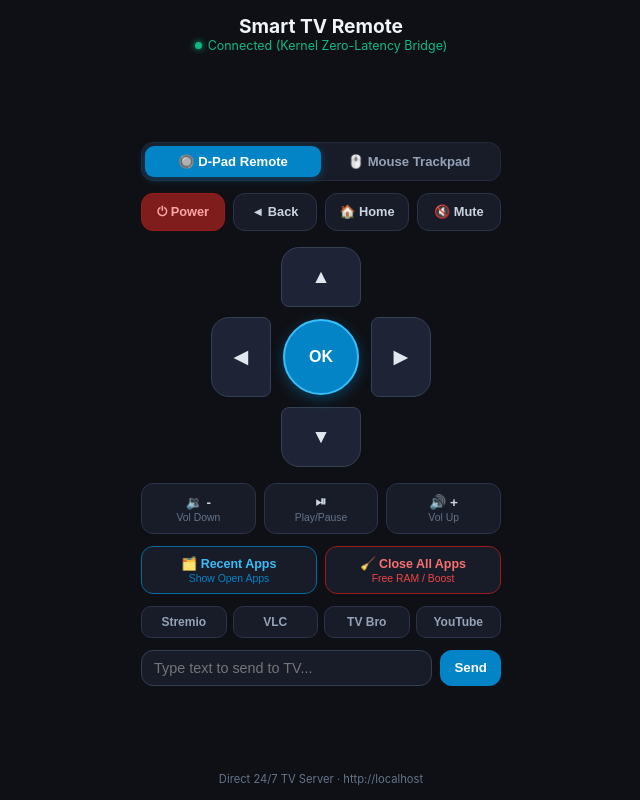
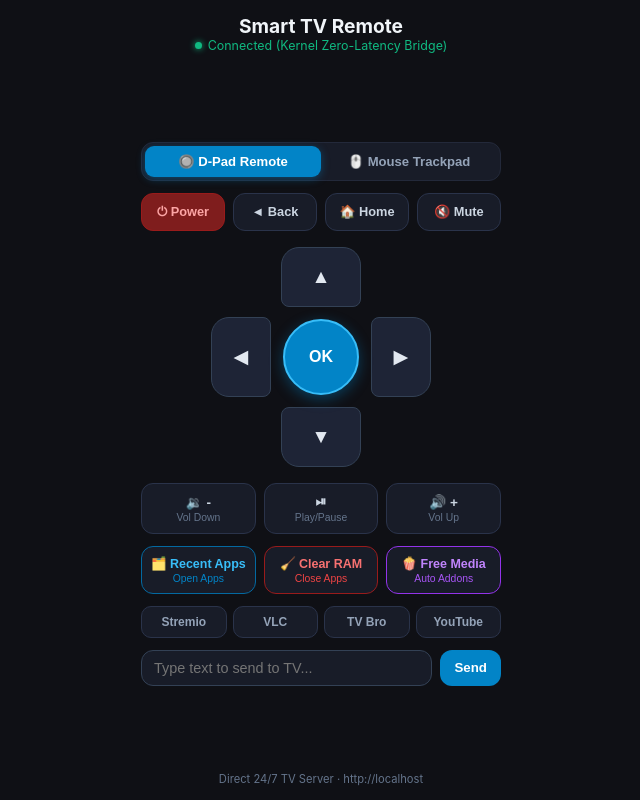
Before and after one commit to gauthamkrishnars/cleanyouroldtv, a plain HTML site: page remote/index.html in a window 1280 px wide. Shown: the whole page, without its empty margins (319-959 px from the left). Drawn offline with Linux system fonts and the light colour scheme.

Commit message:
Replace screenshots with stock_current and stremio_state, add automatic Torrentio and Anime Kitsu setup

```diff
--- a/remote/index.html
+++ b/remote/index.html
@@ -486,11 +486,15 @@
   <div class="task-row">
     <button class="task-btn recents-btn" onclick="send('recents')">
       🗂️ Recent Apps
-      <span>Show Open Apps</span>
+      <span>Open Apps</span>
     </button>
     <button class="task-btn clear-btn" onclick="send('close_all')">
-      🧹 Close All Apps
-      <span>Free RAM / Boost</span>
+      🧹 Clear RAM
+      <span>Close Apps</span>
+    </button>
+    <button class="task-btn" style="color: #c084fc; border-color: #9333ea;" onclick="send('setup_addons')">
+      🍿 Free Media
+      <span style="color: #a855f7;">Auto Addons</span>
     </button>
   </div>
 
```
Also changed, not shown: 6 other files.
